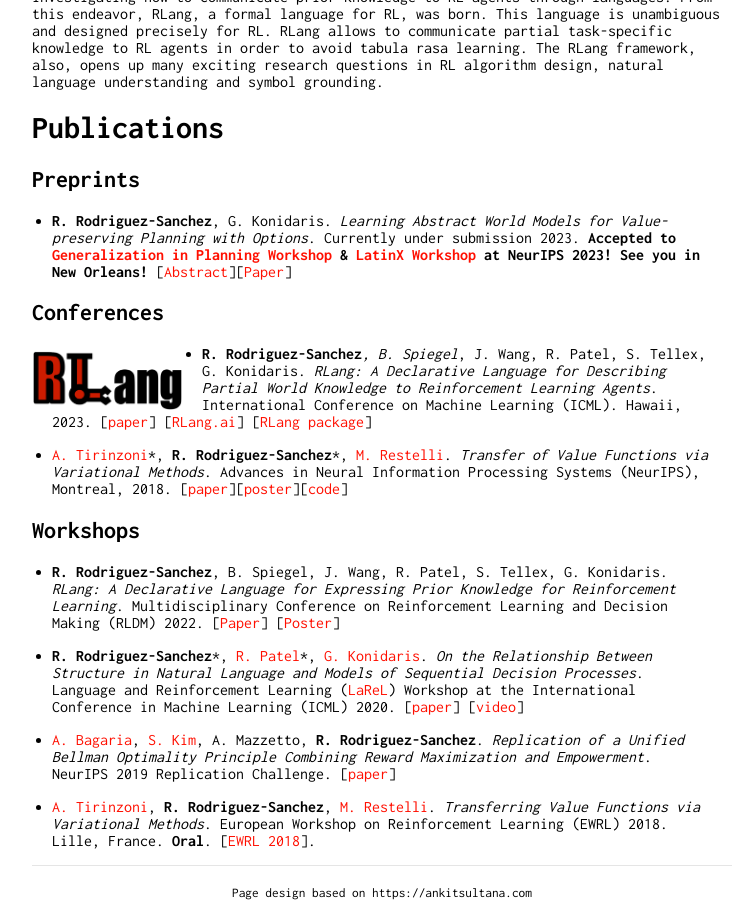
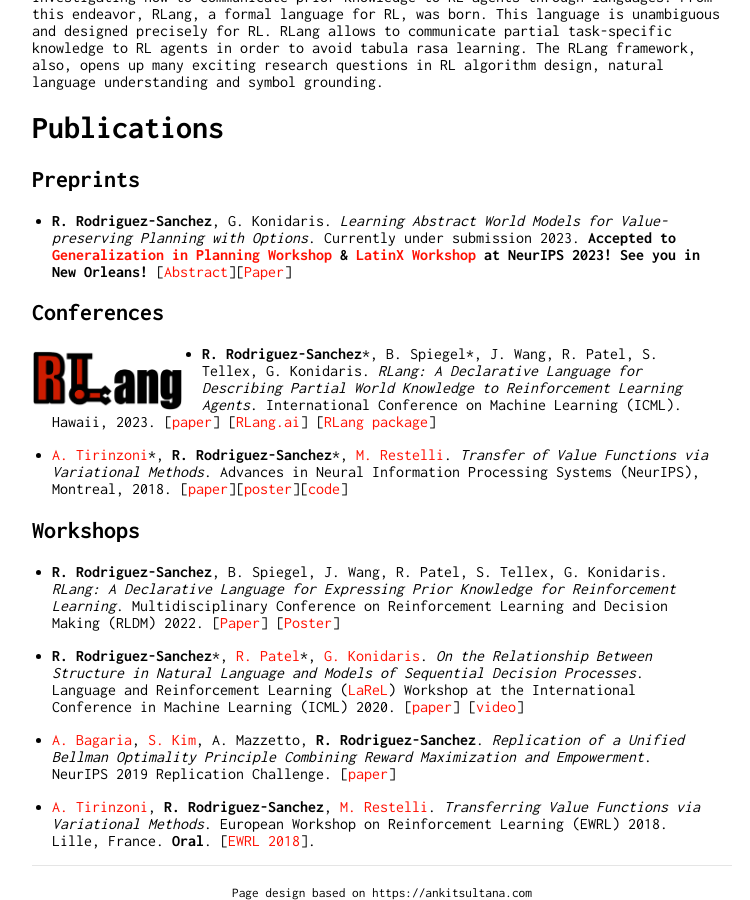
Before and after one commit to rafarodsa/rafarodsa.github.io, a Jekyll site: the page built from index.md, in a window 1280 px wide and 900 px high, scrolled down 594 px. Shown: the whole window, without its empty margins (258-1008 px from the left). Built offline with Jekyll 4.4.1, drawn with Linux system fonts in a browser that asks for light colours.

Commit message:
fix little rendering bug

```diff
--- a/index.md
+++ b/index.md
@@ -43,7 +43,7 @@ function toggleExpand() {
 
 ## **Conferences**
 <img class="paper-picture" src="/rlang_logo.png">
-- **R. Rodriguez-Sanchez***, B. Spiegel*, J. Wang, R. Patel, S. Tellex, G. Konidaris. *RLang: A Declarative Language for Describing Partial World Knowledge to Reinforcement Learning Agents*. International Conference on Machine Learning (ICML). Hawaii, 2023. [[paper](https://arxiv.org/abs/2208.06448)] [[RLang.ai](http://rlang.ai)] [[RLang package](https://github.com/brownirl/rlang)]
+- **R. Rodriguez-Sanchez**\*, B. Spiegel\*, J. Wang, R. Patel, S. Tellex, G. Konidaris. *RLang: A Declarative Language for Describing Partial World Knowledge to Reinforcement Learning Agents*. International Conference on Machine Learning (ICML). Hawaii, 2023. [[paper](https://arxiv.org/abs/2208.06448)] [[RLang.ai](http://rlang.ai)] [[RLang package](https://github.com/brownirl/rlang)]
 
 - [A. Tirinzoni](https://andreatirinzoni.github.io)\*, **R. Rodriguez-Sanchez**\*, [M. Restelli](https://restelli.faculty.polimi.it/MyWebSite/index.shtml). *Transfer of Value Functions via Variational Methods*. Advances in Neural Information Processing Systems (NeurIPS), Montreal, 2018. [[paper](/tirinzoni2018transfer.pdf)][[poster](/nips2018_poster_transfer.pdf)][[code](https://github.com/AndreaTirinzoni/variational-transfer-rl)]
 
```
